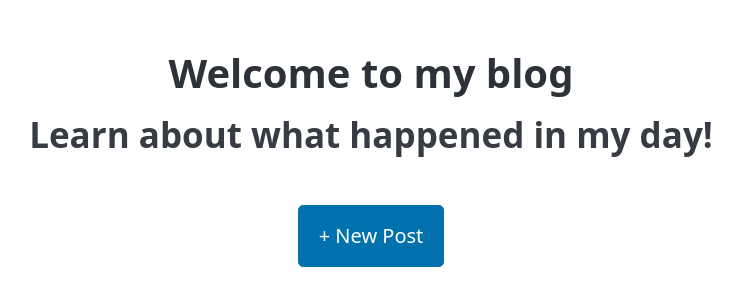
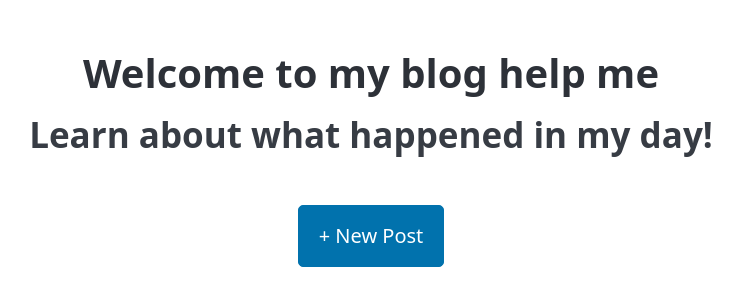
Before and after one commit to oliviakam99/techup-okkam, a Node server app: template views/pages/home.ejs in a window 1280 px wide. Shown: the part 90-396 px from the top of the page, without its empty margins (269-1011 px from the left). Run offline with Node 20, Linux system fonts and the light colour scheme; the template is opened without the code that fills it, so the values that code supplies are empty; some libraries are stand-ins or nearby versions.

Commit message:
index update

```diff
--- a/views/pages/home.ejs
+++ b/views/pages/home.ejs
@@ -12,9 +12,9 @@
         <!-- Navbar which can be reused across other pages -->
         <%- include('../partials/navbar'); %>
 
-        <!-- Information welcoming visitors to my page -->
+        <!-- Information welcoming rvisitors to my page -->
         <div class="welcome-container">
-            <h1>Welcome to my blog</h1>
+            <h1>Welcome to my blog help me</h1>
             <h2>Learn about what happened in my day!</h2>
         </div>
 
```
